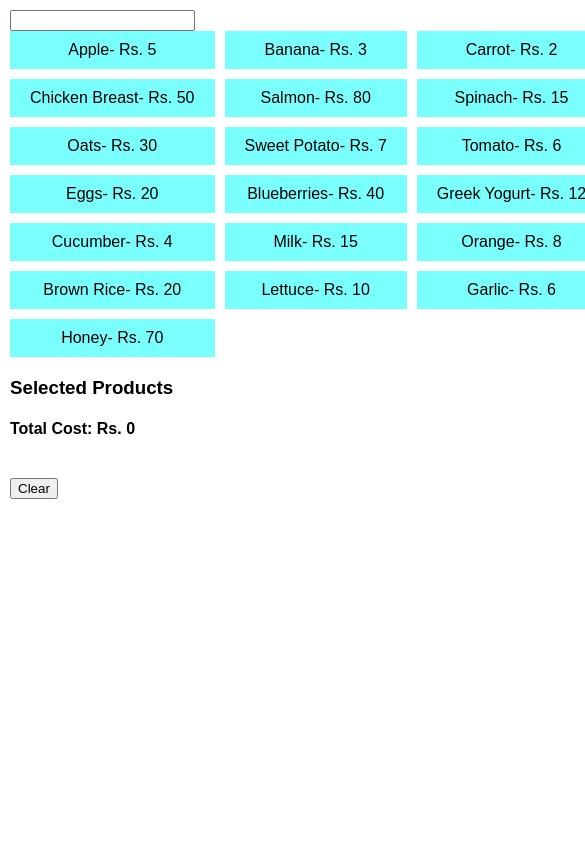
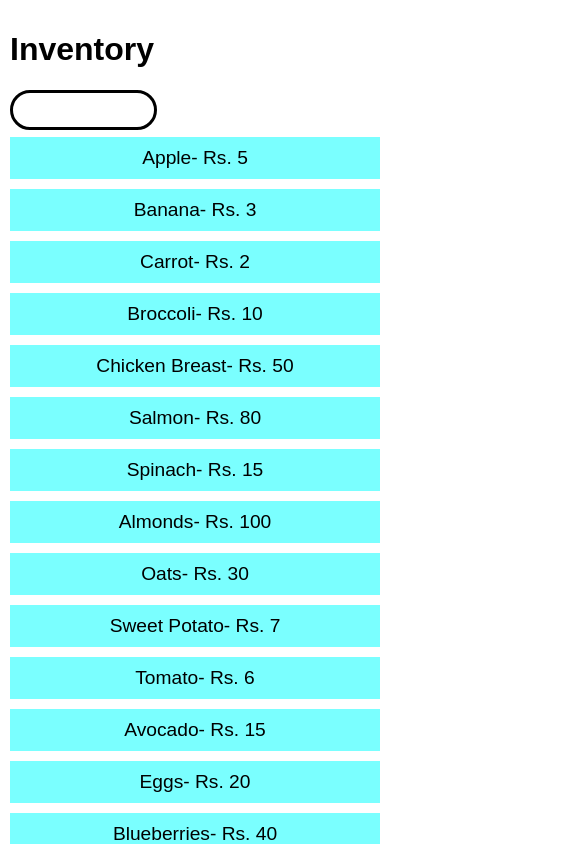
Before and after one commit to Prabesh001/React-Projects, a React (Vite) app: page / in a window 390 px wide. Shown: the top 844 px of the page, 585 px wide, since content can reach past the window. Built offline with nearby package versions, Linux system fonts and the light colour scheme.

Commit message:
added searchbar and its related feature like filtering items, also added tracking item feature with respective css modification and some other minor changes

```diff
--- a/src/Components/Inventory/Grocery.js
+++ b/src/Components/Inventory/Grocery.js
@@ -12,7 +12,7 @@ const groceryProducts = [
       fat: "0.2g"
     },
     availableSeason: ["Fall", "Winter"],
-    description: "A sweet, crunchy fruit that is great for snacks and desserts."
+    description: "A sweet, crunchy fruit that is great for snacks and desserts.",
   },
   {
     id: 2,
--- a/src/Components/Inventory/index.css
+++ b/src/Components/Inventory/index.css
@@ -1,13 +1,27 @@
-.inventory{
+.inventory {
   padding: 10px;
 }
-.container{
+input[type="text"]{
+  margin-bottom: 7px;
+  padding: 5px 10px 5px 20px;
+  width: 30%;
+  border-radius: 50px;
+  font-size: 1.3em;
+  border: 3px solid black;
+}
+input:focus{
+  background-color: lightgray;
+  text-shadow: 0 0 5px whitesmoke;
+}
+
+.container {
   display: grid;
   grid-template-columns: 1fr 1fr 1fr 1fr;
   gap: 10px;
   margin-bottom: 20px;
+  font-size: 1.2em;
 }
-.item{
+.item {
   display: flex;
   align-items: center;
   justify-content: center;
@@ -16,19 +30,24 @@
   cursor: pointer;
   text-wrap: nowrap;
 }
-.item:hover{
+.item:hover {
   background-color: #2cdfdf;
 }
-.item:active{
+.item:active {
   background-color: #0a9a9a;
 }
+.search-error{
+ font-size: 0.7em;
+ color: red;
+ font-weight: bold;
+}
 
-.product{
+.product {
   display: flex;
   flex-wrap: wrap;
   gap: 5px;
 }
-.selected-item{
+.selected-item {
   display: flex;
   justify-content: space-between;
   width: 100px;
@@ -38,3 +57,31 @@
   font-weight: bold;
   text-shadow: 0 0 5px black;
 }
+.clear-button {
+  background-color: hsl(0, 100%, 60%);
+  color: white;
+  font-size: 1.1em;
+  font-weight: bold;
+  padding: 5px 10px;
+  border: none;
+  border-radius: 5px;
+}
+.clear-button:hover{
+  background-color: hsl(0, 100%, 40%);
+}
+
+@media (max-width: 900px) {
+  .container {
+    grid-template-columns: 1fr 1fr 1fr;
+  }
+}
+@media (max-width: 705px) {
+  .container {
+    grid-template-columns: 1fr 1fr;
+  }
+}
+@media (max-width: 400px) {
+  .container {
+    grid-template-columns: 1fr;
+  }
+}
--- a/src/Components/Inventory/index.jsx
+++ b/src/Components/Inventory/index.jsx
@@ -1,6 +1,6 @@
 import "./index.css";
 import groceryProducts from "./Grocery.js";
-import { useEffect, useRef, useState } from "react";
+import { useEffect, useState } from "react";
 
 function Inventory() {
   const [selectedItem, setSelectedItem] = useState(
@@ -8,6 +8,12 @@ function Inventory() {
   );
 
   const [totalCost, setTotalCost] = useState(0);
+  const [noOfItems, setNoOfItems] = useState(0);
+  const [query, setQuery] = useState(localStorage.getItem("search") || "");
+
+  function searchQuery(e) {
+    setQuery(e.target.value);
+  }
 
   function addProduct({ id, name, price }) {
     const existingItem = selectedItem.find((item) => item.id === id);
@@ -18,45 +24,74 @@ function Inventory() {
         )
       );
     } else {
-      setSelectedItem([...selectedItem, { id, name, price, count: 1 }]);
+      setSelectedItem([{ id, name, price, count: 1 }, ...selectedItem]);
     }
   }
+
+  const generateHTML = (products) => {
+    return products.map((ele, index) => (
+      <div
+        className="item"
+        title={ele.name}
+        key={index}
+        onClick={() =>
+          addProduct({ id: ele.id, name: ele.name, price: ele.price * 10 })
+        }
+      >
+        {ele.name}- Rs. {ele.price * 10}
+      </div>
+    ));
+  };
 
   function clearSelected() {
     setSelectedItem([]);
     localStorage.removeItem("array");
     setTotalCost(0);
+    setNoOfItems(0);
   }
 
   useEffect(() => {
     localStorage.setItem("array", JSON.stringify(selectedItem));
+    localStorage.setItem("search", query);
     let total = 0;
+    let number = 0;
     selectedItem.forEach((item) => {
       total += item.price * item.count;
       setTotalCost(total);
+      number += item.count;
     });
-  }, [selectedItem]);
+    setNoOfItems(number);
+  }, [selectedItem, query]);
+
+  const filteredProduct = groceryProducts.filter((product) =>
+    product.name.toLowerCase().includes(query.toLowerCase())
+  );
 
   return (
     <div className="inventory">
-      <input type="text" />
+      <h1>Inventory</h1>
+
+      <input
+        type="text"
+        value={query}
+        onChange={(event) => searchQuery(event)}
+      />
 
       <div className="container">
-        {groceryProducts.map((ele, index) => (
-          <div
-            className="item"
-            key={index}
-            onClick={() =>
-              addProduct({ id: ele.id, name: ele.name, price: ele.price * 10 })
-            }
-          >
-            {ele.name}- Rs. {ele.price * 10}
-          </div>
-        ))}
+        {query === "" ? (
+          generateHTML(groceryProducts)
+        ) : filteredProduct.length > 0 ? (
+          generateHTML(filteredProduct)
+        ) : (
+          <span className="search-error">
+            <em>*There is no {query}*</em>
+          </span>
+        )}
       </div>
 
       <h3>Selected Products</h3>
       <h4>Total Cost: Rs. {totalCost}</h4>
+      <h5>Items: {noOfItems}</h5>
       <div className="product">
         {selectedItem.map((ele, index) => (
           <div className="selected-item" key={index}>
@@ -66,7 +101,9 @@ function Inventory() {
       </div>
       <br />
 
-      <button onClick={() => clearSelected()}>Clear</button>
+      <button className="clear-button" onClick={() => clearSelected()}>
+        Clear
+      </button>
     </div>
   );
 }
```
